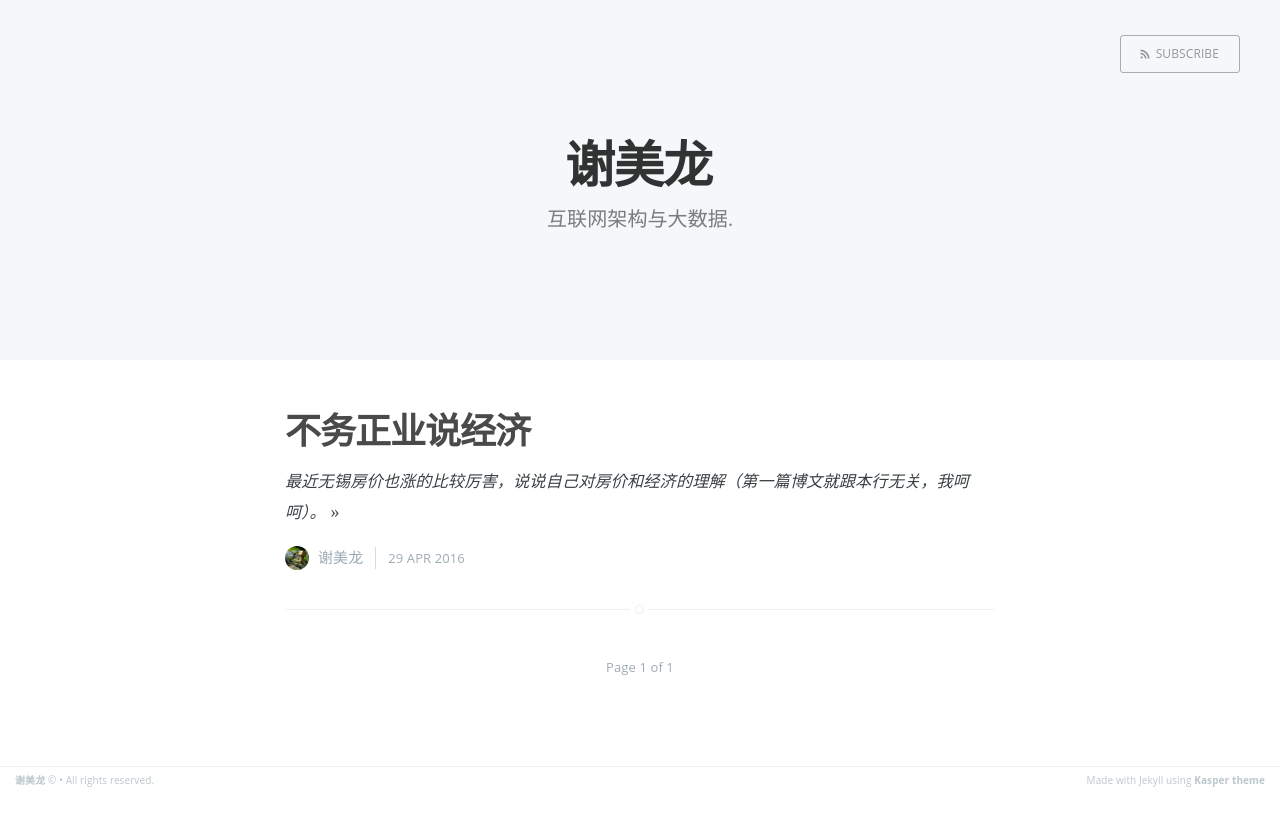
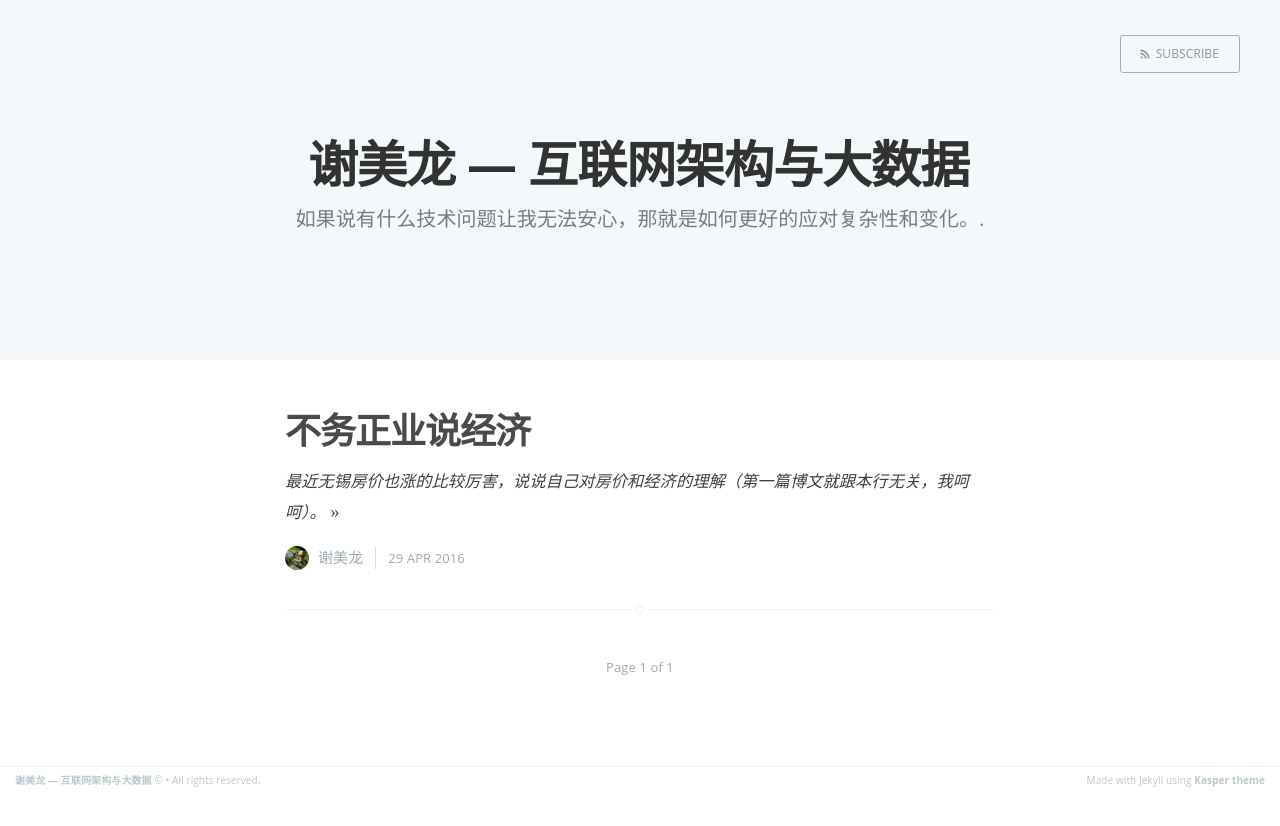
Before and after one commit to xiemeilong/xiemeilong.github.io, a Jekyll site: the page built from index.html, in a window 1280 px wide. Shown: the top 826 px of the page. Built offline with Jekyll 4.4.1, drawn with Linux system fonts in a browser that asks for light colours; the list of posts is cut into pages by our own code.

Commit message:
Update _config.yml

```diff
--- a/_config.yml
+++ b/_config.yml
@@ -1,5 +1,5 @@
-name: 谢美龙
-description: 互联网架构与大数据
+name: 谢美龙 — 互联网架构与大数据
+description: 如果说有什么技术问题让我无法安心，那就是如何更好的应对复杂性和变化。
 meta_description: "谢美龙，在无锡的山东人，真好运首席架构师，曾就职于上海科泰华捷、复旦大学无锡研究院。热衷并从事互联网架构、大数据技术的全栈工程师。人生的意义就是不断的了解世界和认识自己。"
 meta_keywords: "谢美龙,xiemeilong,全栈工程师,真好运,架构师"
 
```
